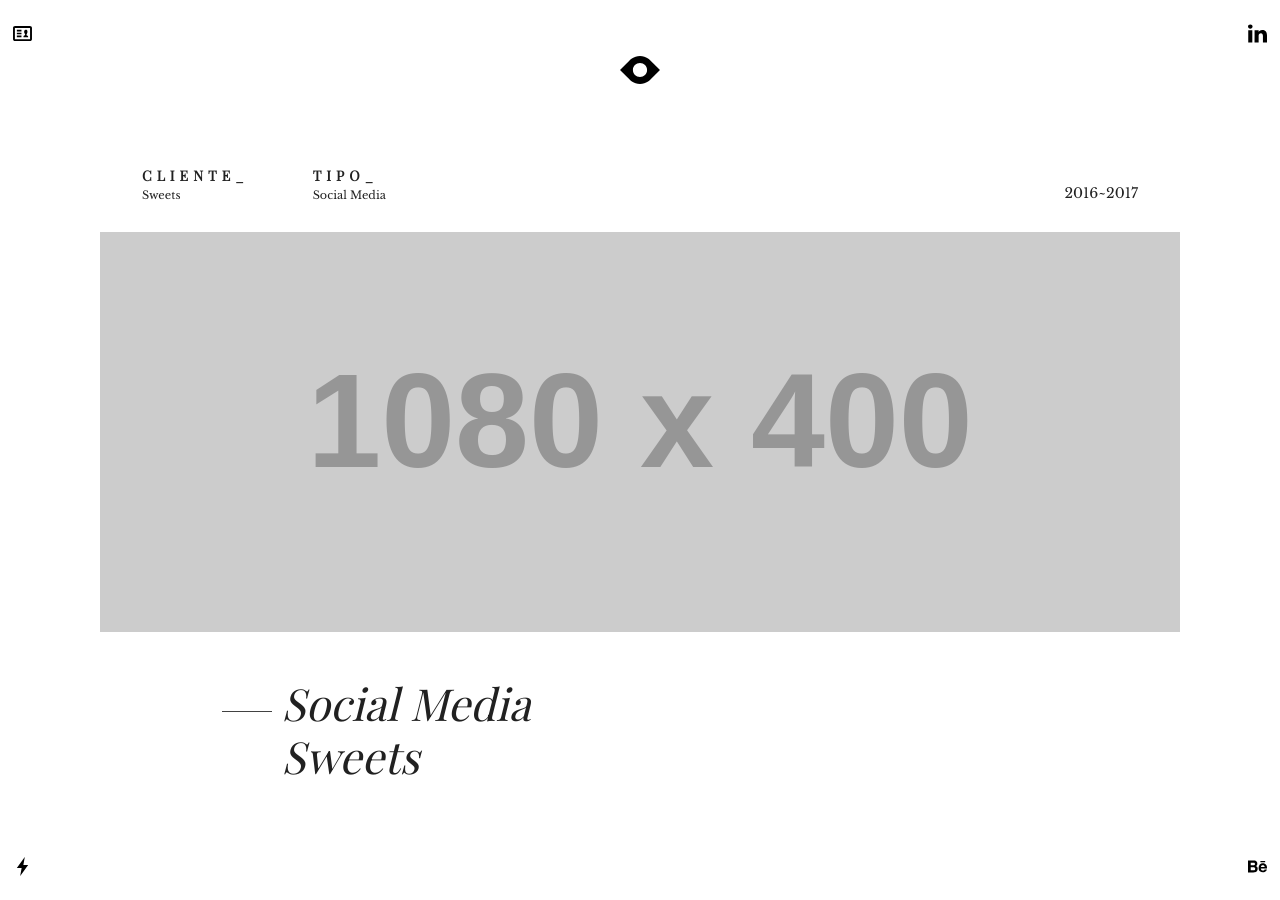
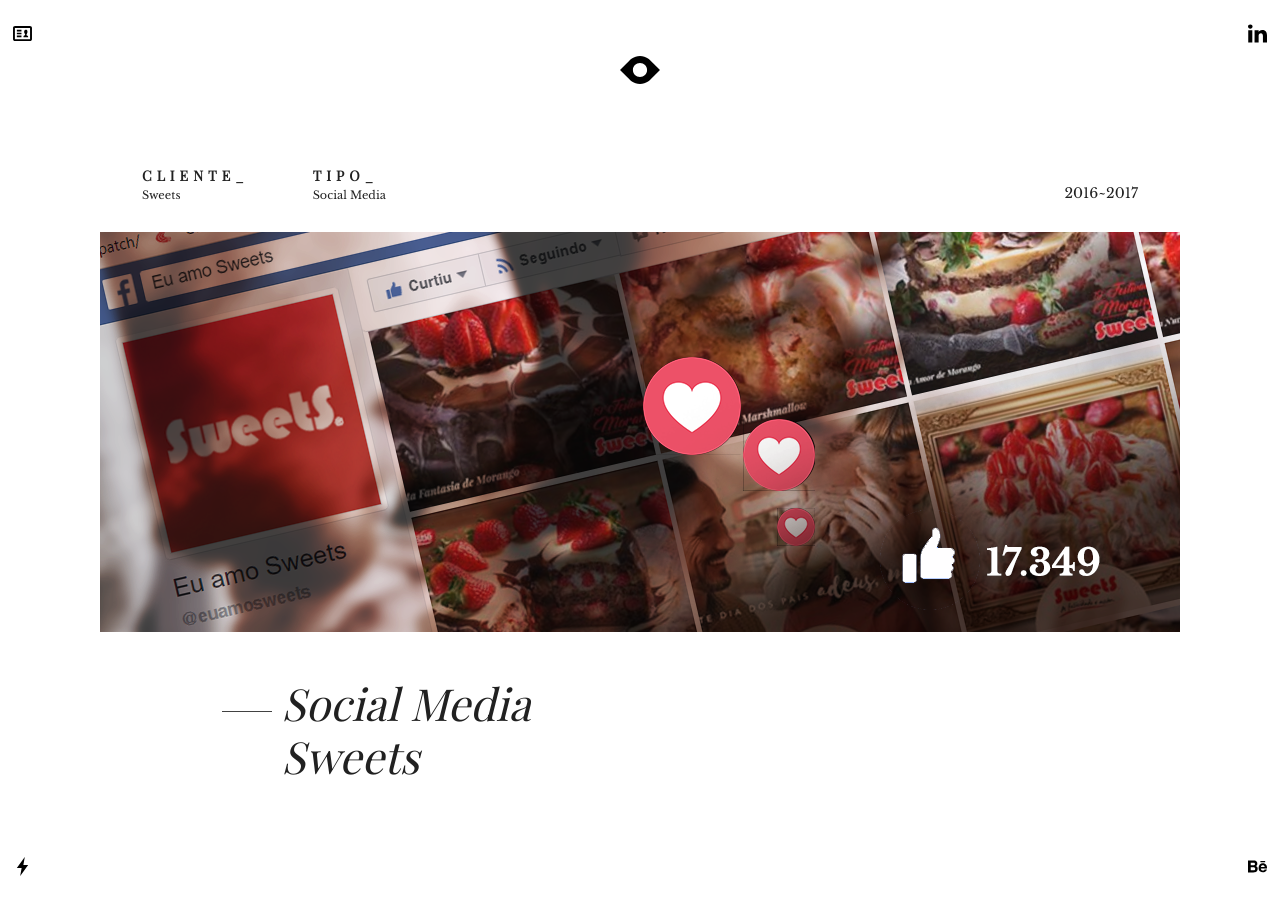
Before and after one commit to dudanev/dudanev.github.io, a Jekyll site: the page built from _posts/2017-07-09-social-media-sweets.markdown, in a window 1280 px wide. Built offline with Jekyll 4.4.1, drawn with Linux system fonts in a browser that asks for light colours; some web fonts are replaced.

Commit message:
Updated Social Media Sweets

```diff
--- a/_posts/2017-07-09-social-media-sweets.markdown
+++ b/_posts/2017-07-09-social-media-sweets.markdown
@@ -6,7 +6,7 @@ date: 2017-07-09 00:00:00 Z
 client: Sweets
 type: Social Media
 release-year: 2016~2017
-image: http://via.placeholder.com/1080x400
+image: "/uploads/Sweets-SocialMedia-projeto.png"
 thumb: https://s3-us-west-2.amazonaws.com/s.cdpn.io/82/one-world-trade.jpg
 layout: post
 ---
```
